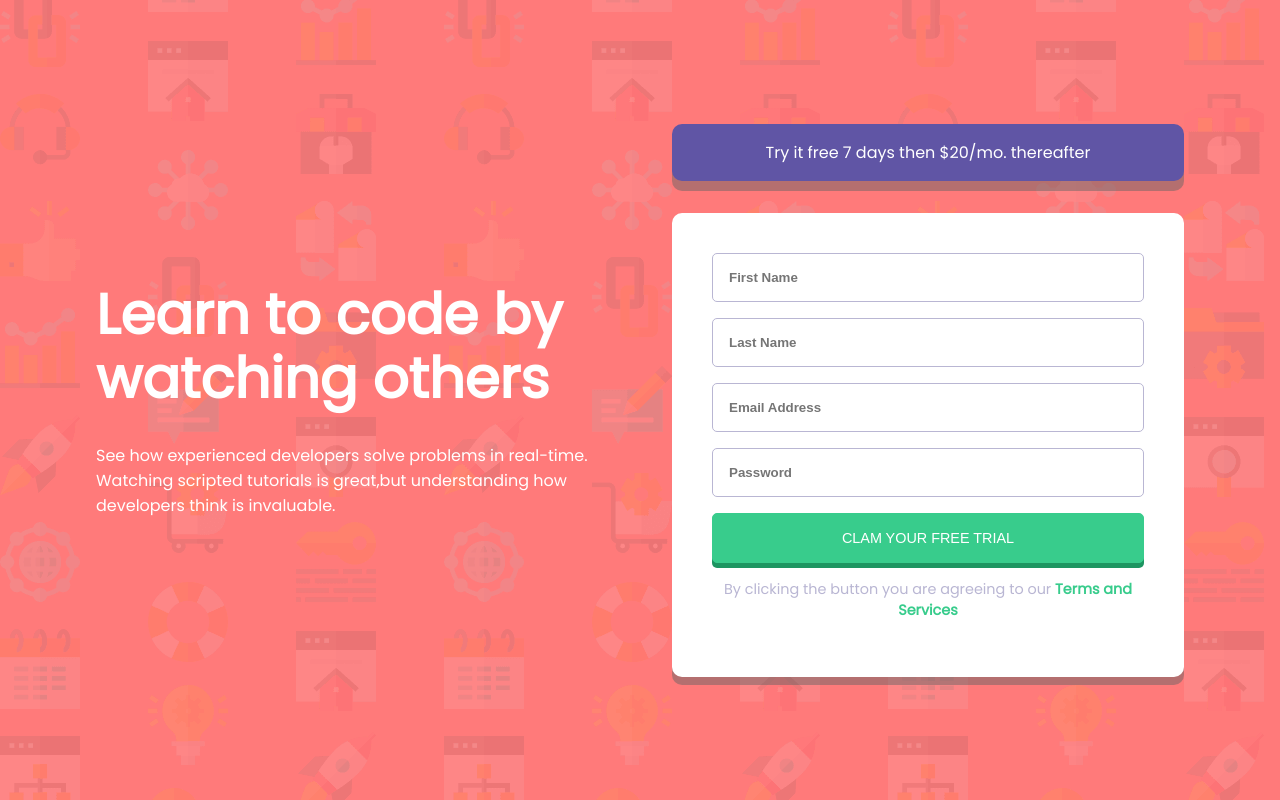
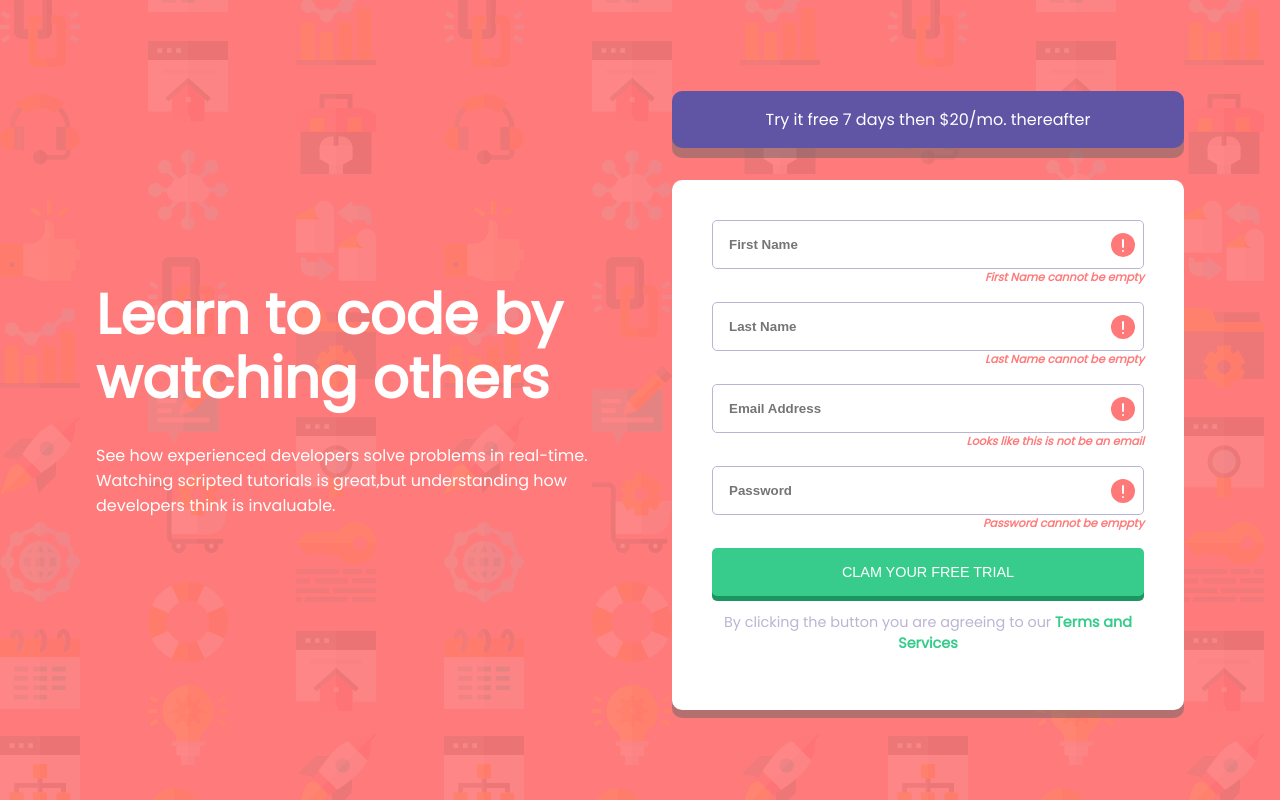
Before and after one commit to bundithir/Intro-component-with-sign-up-form, a plain HTML site: page index.html in a window 1280 px wide. Both pictures are taken after a click on the button "CLAM YOUR FREE TRIAL". Drawn offline with Linux system fonts and the light colour scheme.

Commit message:
update id element

```diff
--- a/index.html
+++ b/index.html
@@ -29,12 +29,29 @@
       </div>
       <div class="form">
         <form>
-          <input class="mb-s" type="text" placeholder="First Name">
-          <input class="mb-s" type="text" placeholder="Last Name">
-          <input class="mb-s" type="email" placeholder="Email Address">
-          <input class="mb-s" type="password" placeholder="Password">
+          <div class="relative mb-s">
+            <input type="text" placeholder="First Name"id='f-name'>
+            <img src="./images/icon-error.svg" id="icon-err-name" alt="error" class="icon-err">
+            <p class="text-err" id="name">First Name cannot be empty</p>
+          </div>
+          <div class="relative mb-s">
+            <input type="text" placeholder="Last Name" id='f-last'>
+            <img src="./images/icon-error.svg" id="icon-err-last" alt="error" class="icon-err">
+            <p class="text-err" id="last">Last Name cannot be empty</p>
+          </div>
+          <div class="relative mb-s">
+            <input type="email" placeholder="Email Address" id='f-email'>
+            <img src="./images/icon-error.svg" id="icon-err-email" alt="error" class="icon-err">
+            <p class="text-err"  id="email">Looks like this is not be an email</p>
+          </div>
+          <div class="relative mb-s">
+            <input type="password" placeholder="Password" id='f-pass'>
+            <img src="./images/icon-error.svg" id="icon-err-pass" class="icon-err" alt="error">
+            <p class="text-err" id="pass">Password cannot be emppty</p>
+          </div>
+
         </form>
-        <button class="mx-auto mb-s" >clam your free trial</button>
+        <button class="mx-auto mb-s" id="btn">clam your free trial</button>
         <p class="detail mb-s">By clicking the button you are agreeing to our <span class="click">Terms and Services</span></p>
       </div>
     </div>
--- a/script.js
+++ b/script.js
@@ -1,7 +1,7 @@
-var ic_name = document.getElementById("ic-er-name");
-var ic_last = document.getElementById("ic-er-last");
-var ic_mail = document.getElementById("ic-er-email");
-var ic_pass = document.getElementById("ic-er-pass");
+var ic_name = document.getElementById("icon-err-name");
+var ic_last = document.getElementById("icon-err-last");
+var ic_mail = document.getElementById("icon-err-email");
+var ic_pass = document.getElementById("icon-err-pass");
 
 var name_err = document.getElementById("name");
 var last_err = document.getElementById("last");
--- a/style.css
+++ b/style.css
@@ -92,10 +92,10 @@ input:focus{
     outline-style: none;
 }
 
-button{
+#btn{
     background-color: var(--Green);
     color: white;
-    border: 1px solid var(--Green);
+    border: 0px solid var(--Green);
     width: 100%;
     padding: 1rem;
     font-size: 0.9rem;
@@ -105,6 +105,9 @@ button{
     box-shadow: 0px 5px hsl(154, 67%, 35%);
     margin-bottom: 1rem;
     cursor: pointer;
+}
+#btn:hover{
+    background-color: hsla(154, 89%, 61%, 0.544);
 }
 .detail{
     text-align: center;
@@ -116,6 +119,29 @@ button{
     font-weight: var(--l);
     cursor: pointer;
 }
+
+.relative{
+    position: relative;
+}
+
+.icon-err{
+    position: absolute;
+    right: 2%;
+    top: 20%;
+    display: none;
+}
+
+
+.text-err{
+    text-align: right;
+    color: var(--Red);
+    font-style: italic;
+    font-size: 0.7rem;
+    font-weight: var(--l);
+    display: none;
+}
+
+
 @media (max-width: 1023px) {
     .d-grid{
         display: grid;
@@ -132,6 +158,7 @@ button{
     .form-signup{
         margin-bottom: 2rem;
     }
+
 
 }
 /*
```
